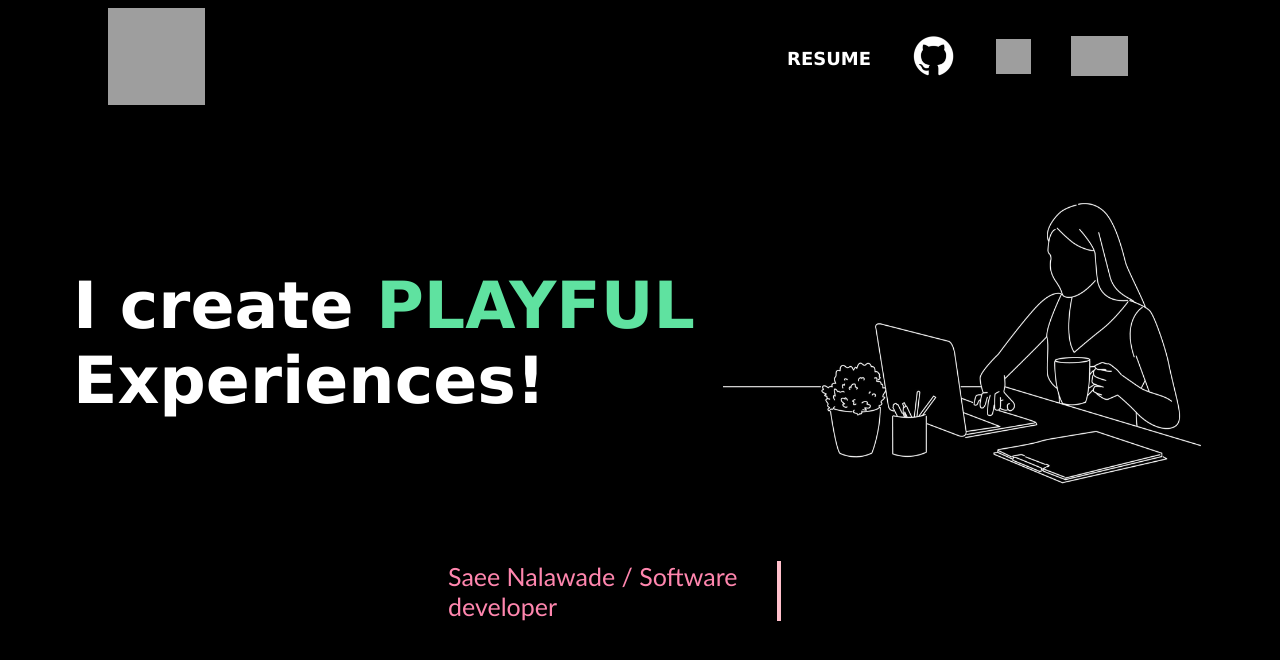
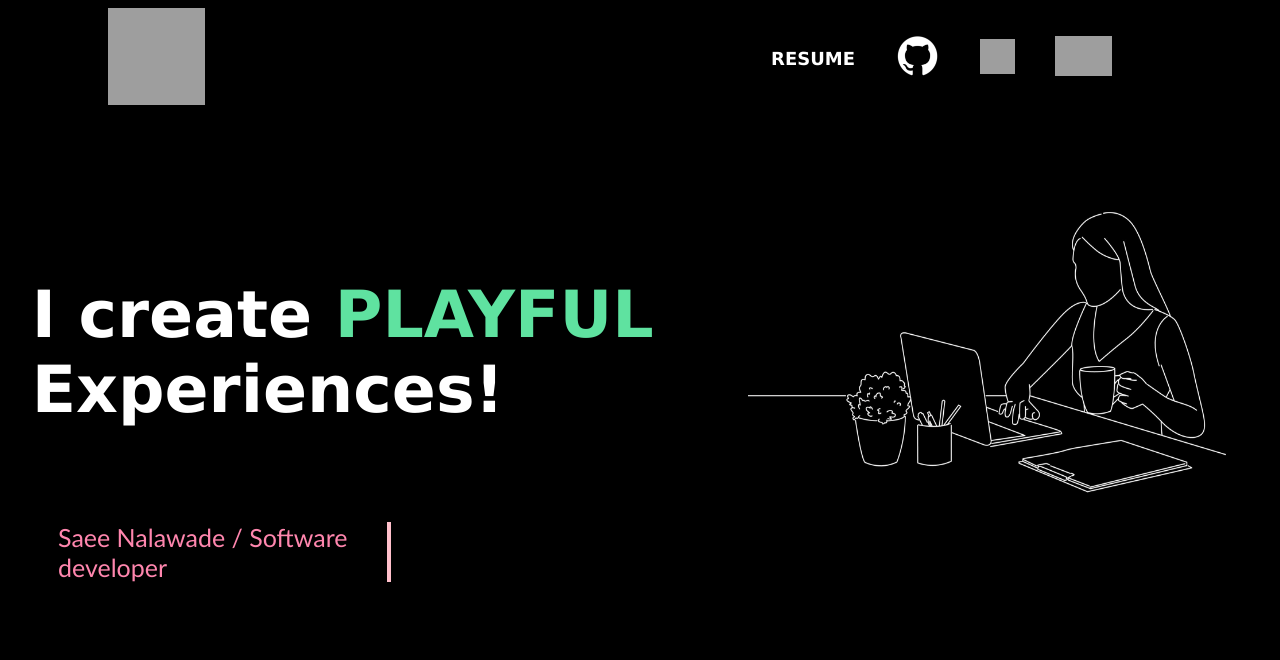
Before and after one commit to Saee25/Resume, a plain HTML site: page index.html in a window 1280 px wide. Drawn offline with Linux system fonts and the light colour scheme; grey boxes are pictures that could not be loaded.

Commit message:
Add files via upload

```diff
--- a/style.css
+++ b/style.css
@@ -1,7 +1,7 @@
-body{ background-color: black; width: 100%;}
+body{ background-color: black;}
 
-
-.fcontainer{display: flex; height: 100px;
+.main{width: 100%;}
+.fcontainer{display: flex; height: 100px; width: 100%;
      justify-content: center;
 align-items: center;
 justify-content: space-between; position: sticky; top: 0;}
@@ -20,16 +20,16 @@ a{color: white;}
 
 
 
-.fbody{display: flex; height: 530px; justify-content: center; align-items: center;flex-direction: column;}
+.fbody{display: flex; height: 530px; justify-content: center;;flex-direction: column;}
 
 .ftitle{color: white;font-family: Verdana, Geneva, Tahoma, sans-serif; font-size: 65px;}
 
-.fmain{color:white; display: flex; justify-content: space-between; align-items: center; margin: 30px; width:1150px ;}
+.fmain{color:white; display: flex; justify-content: space-around; align-items: center; width:100% ;}
 
 .fbody:last-child{margin-top: auto;}
 
-.subtitle{display: flex; width: 400px ; color:rgb(255, 134, 174); font-size: 25px; position: relative; justify-content: center;
-font-family: 'Gill Sans', 'Gill Sans MT', Calibri, 'Trebuchet MS', sans-serif;}
+.subtitle{display: flex; width:400px ; color:rgb(255, 134, 174); font-size: 25px; position: relative;justify-content: center;
+font-family: 'Gill Sans', 'Gill Sans MT', Calibri, 'Trebuchet MS', sans-serif; margin-left: 50px;}
 
 .playful{animation-name:colorchange; animation-duration: 15s; animation-iteration-count: infinite; animation-direction: alternate;}
 
```
Also changed, not shown: index.html (+0 -1 lines).
